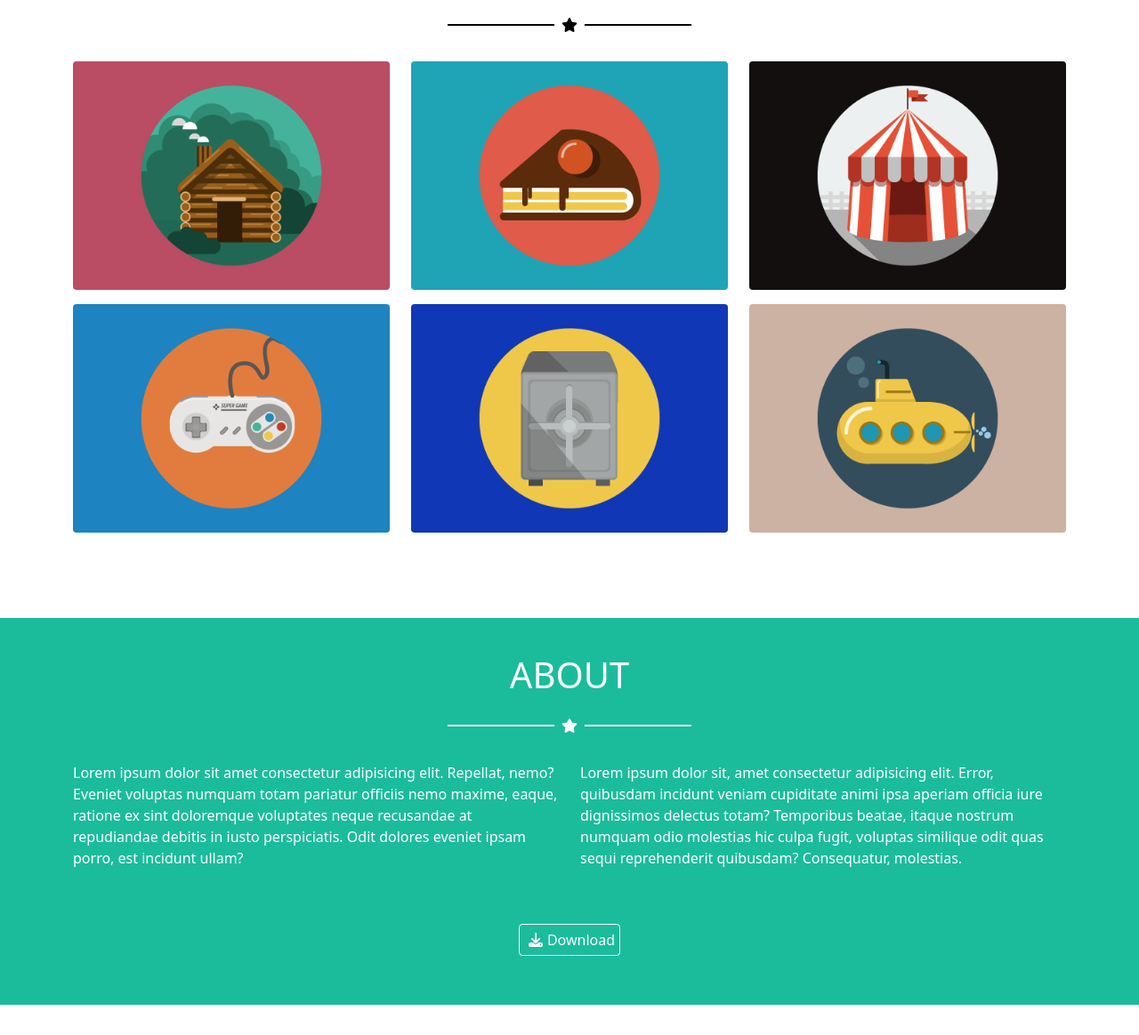
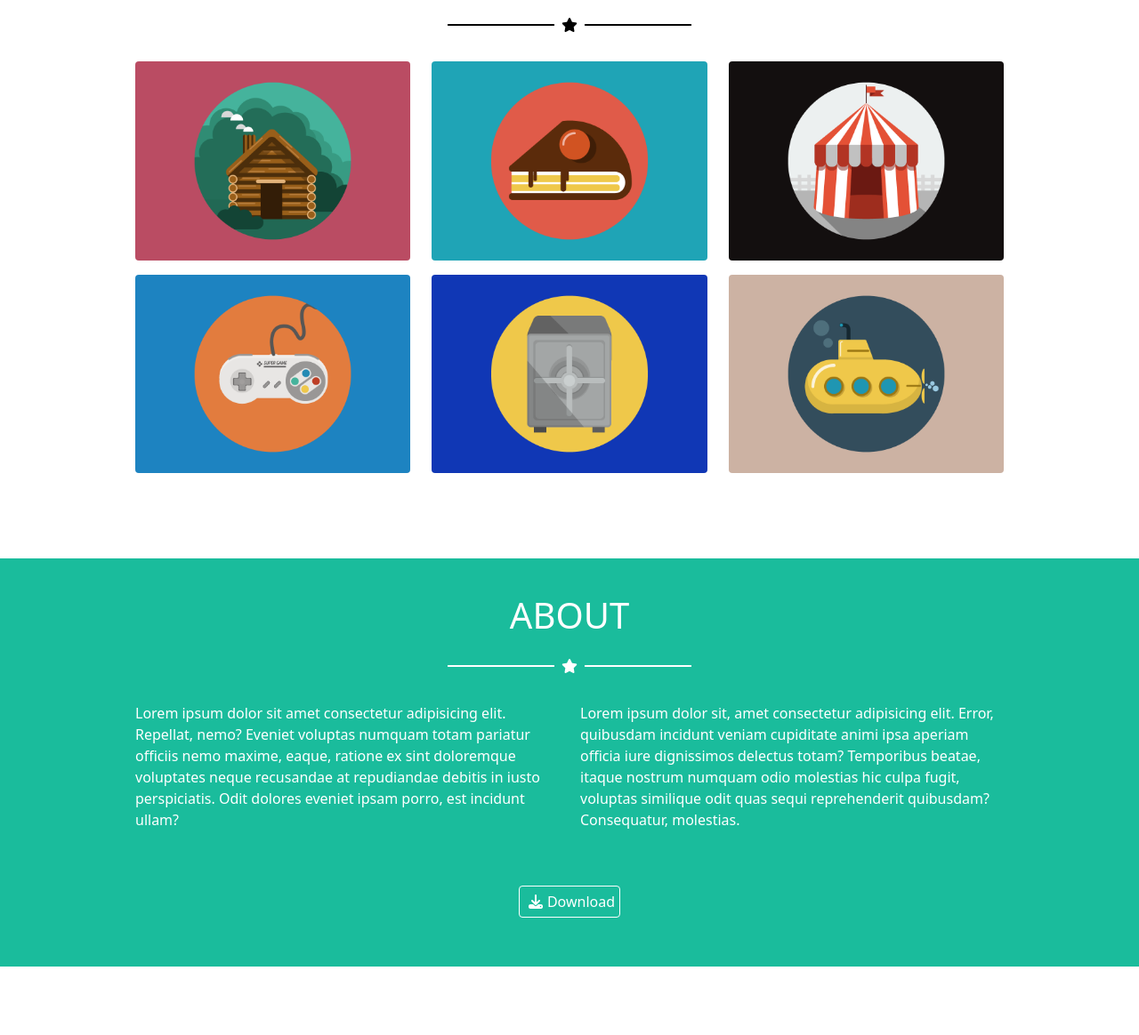
Before and after one commit to lumilio/html-css-bootstrap-freelancer, a plain HTML site: page index.html in a window 1280 px wide. Shown: the part 672-1836 px from the top of the page at 89% size. Drawn offline with nearby package versions, Linux system fonts and the light colour scheme.

Commit message:
ridimensionamento sezioni

```diff
--- a/css/cascading-style-sheets.css
+++ b/css/cascading-style-sheets.css
@@ -73,10 +73,16 @@
 
 /* <!-- griglia portfolio--> */
 
+.portfolio .container{
+    max-width: 1000px;
+}
+
 
 /* <!-- due colonne --> */
 
-
+#_box3_ .container{
+    max-width: 1000px;
+}
 
 #download-button{
     border: 1px solid white;
@@ -119,6 +125,9 @@
 
 }
 
+#footer1 .row{
+    max-width: 1000px;
+}
 
 #lilcircle {
     border: 1px solid white;
```
